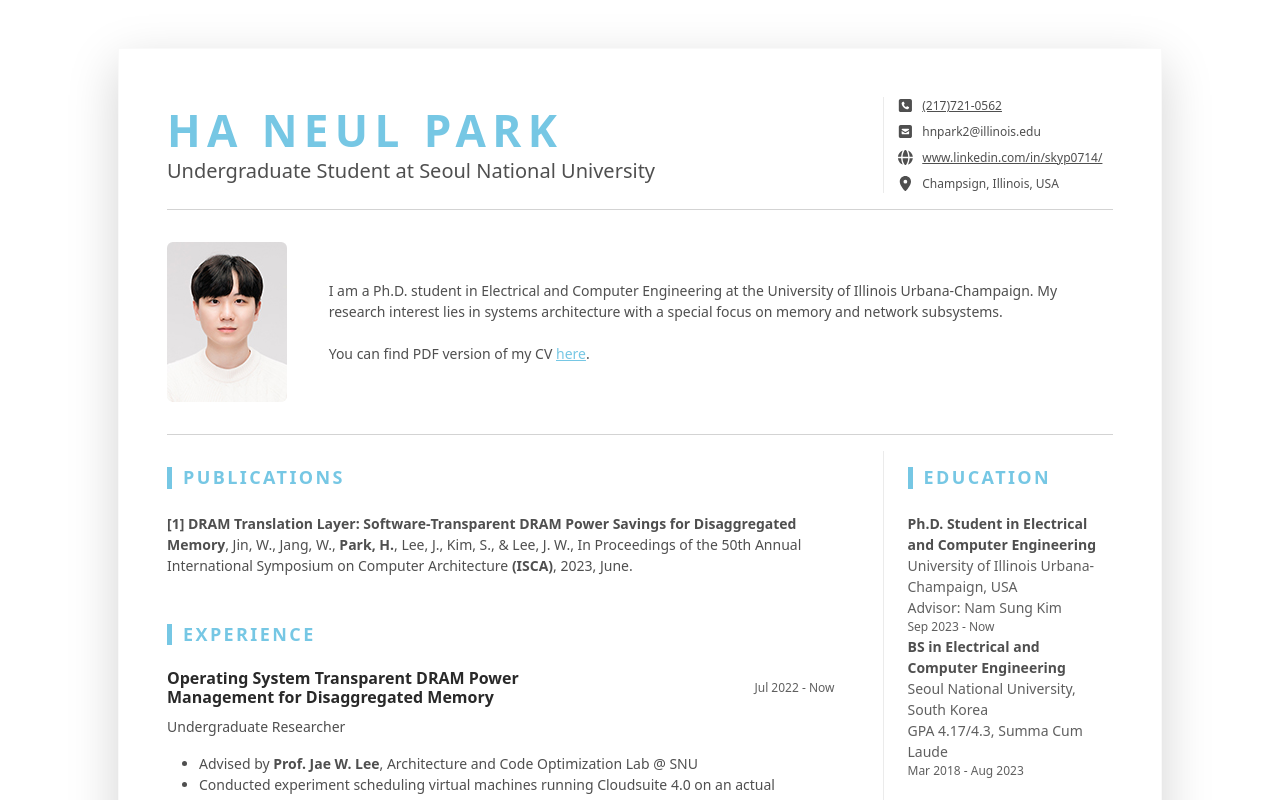
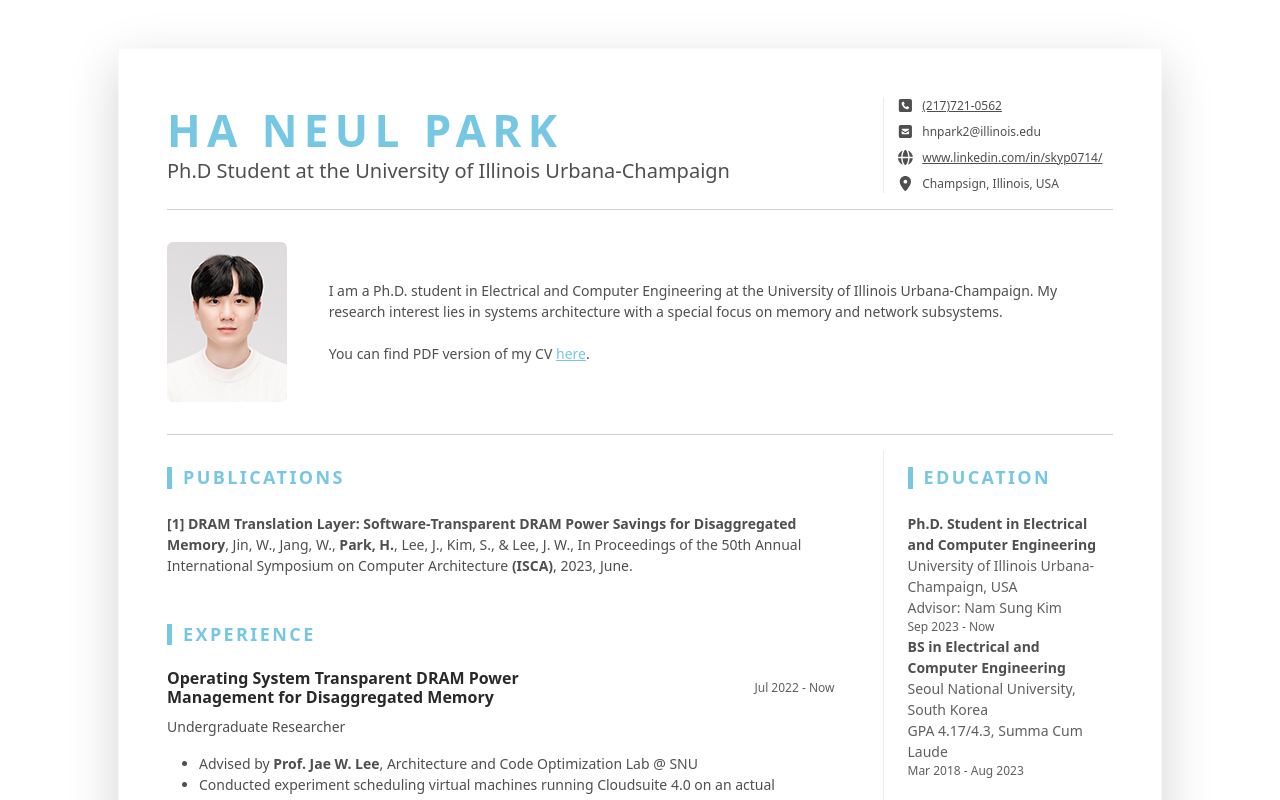
Before and after one commit to skyp0714/Homepage, a plain HTML site: page index.html in a window 1280 px wide. Shown: the top 800 px of the page. Drawn offline with Linux system fonts and the light colour scheme.

Commit message:
Update index.html

```diff
--- a/index.html
+++ b/index.html
@@ -32,7 +32,7 @@
 					<div class="row align-items-center">
 						<div class="resume-title col-12 col-md-6 col-lg-8 col-xl-9">
 							<h2 style="color:#76c7e4;" class="resume-name mb-0 text-uppercase">Ha Neul Park</h2>
-							<div class="resume-tagline mb-3 mb-md-0">Undergraduate Student at Seoul National University </div>
+							<div class="resume-tagline mb-3 mb-md-0">Ph.D Student at the University of Illinois Urbana-Champaign</div>
 						</div><!--//resume-title-->
 						<div class="resume-contact col-12 col-md-6 col-lg-4 col-xl-3">
 							<ul class="list-unstyled mb-0">
```
